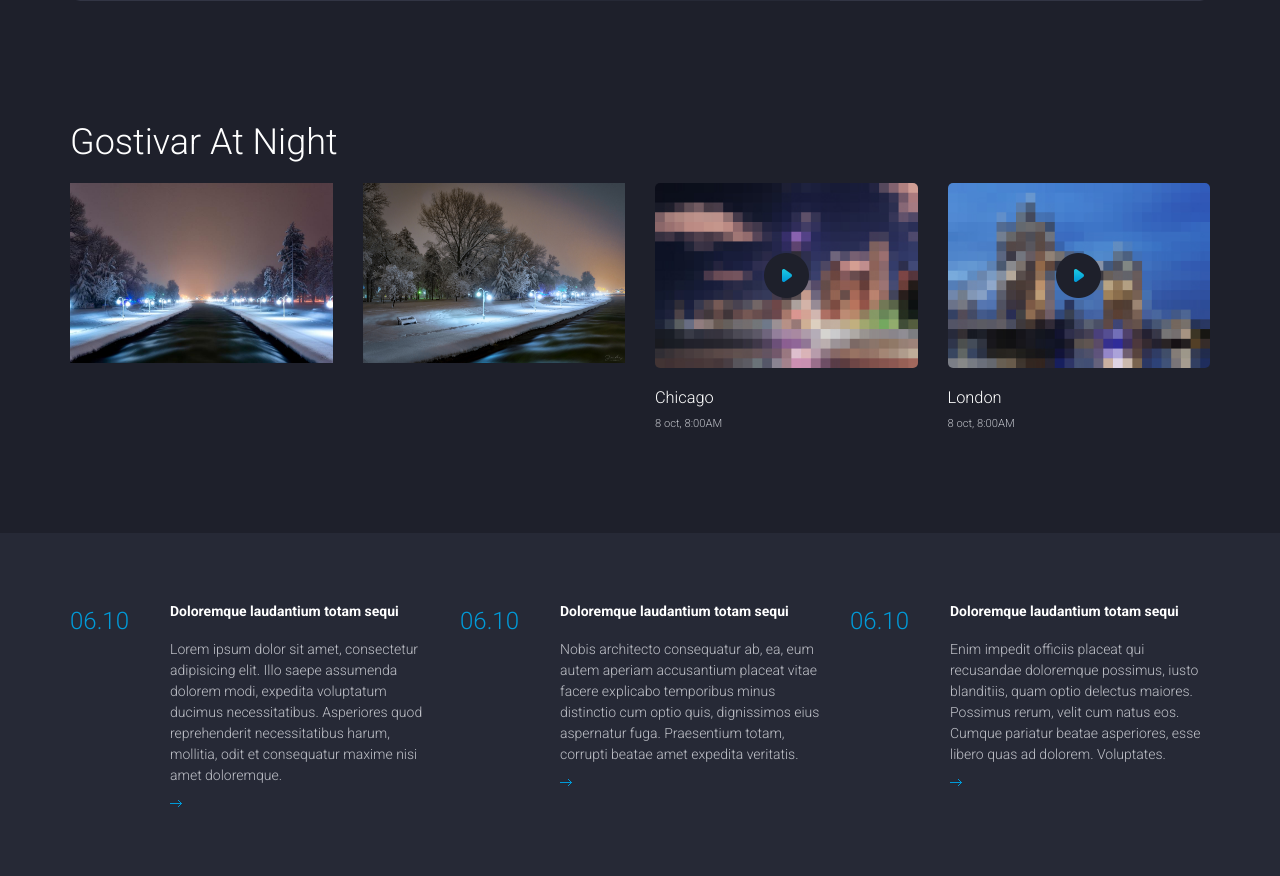
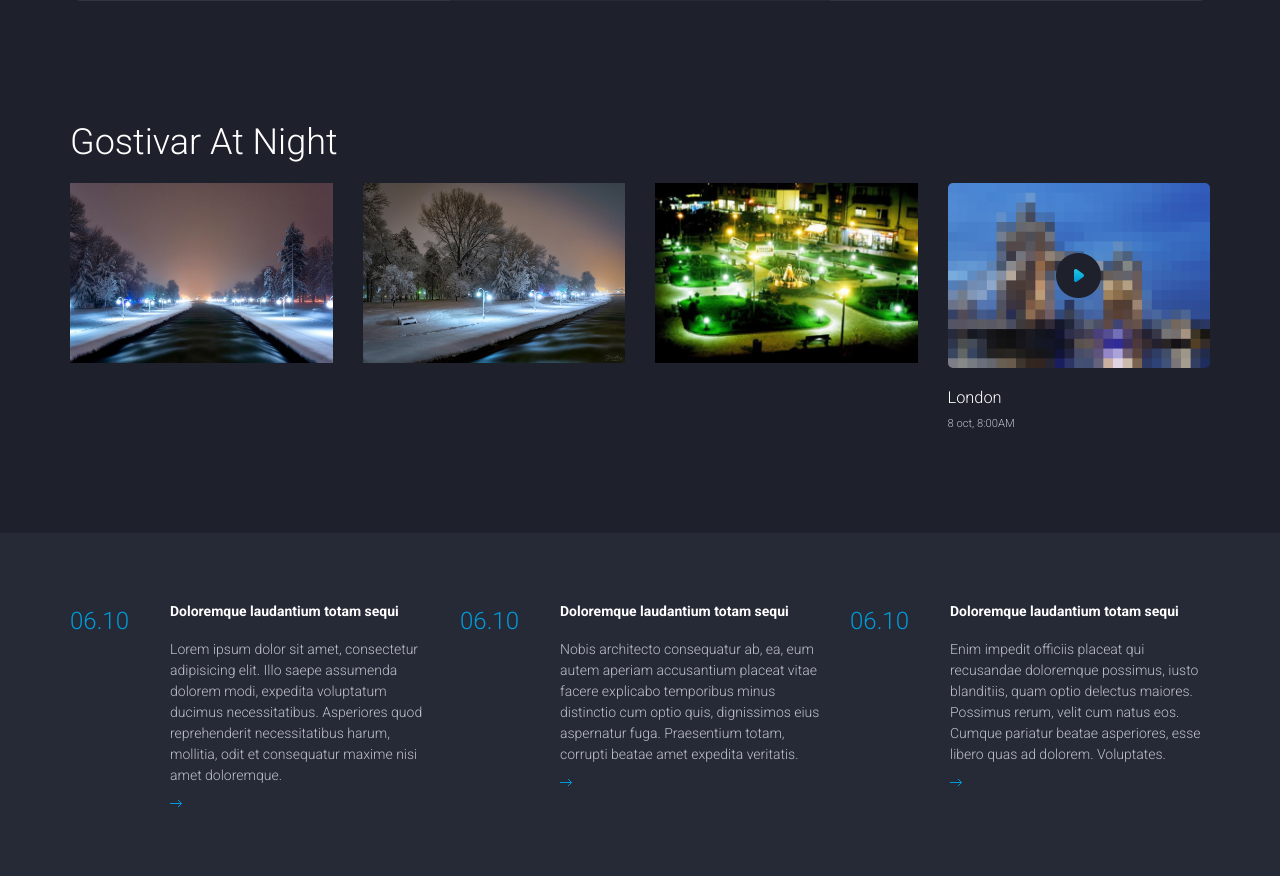
Before and after one commit to laskigvgv/capstone, a PHP site: page / in a window 1280 px wide. Shown: the part 544-1420 px from the top of the page. Run offline with PHP 8.4, Linux system fonts and the light colour scheme; data that the repository does not hold is empty.

Commit message:
test gif

```diff
--- a/weather/index.php
+++ b/weather/index.php
@@ -153,9 +153,7 @@
 							</div>
 							<div class="col-md-3 col-sm-6">
 								<div class="live-camera">
-									<figure class="live-camera-cover"><img src="images/live-camera-3.jpg" alt=""></figure>
-									<h3 class="location">Chicago</h3>
-									<small class="date">8 oct, 8:00AM</small>
+								<div style="width:100%; height:180px;"><img src="images/gostivar_night1.jpeg" width="100%" height="100%"></div>
 								</div>
 							</div>
 							<div class="col-md-3 col-sm-6">
```
